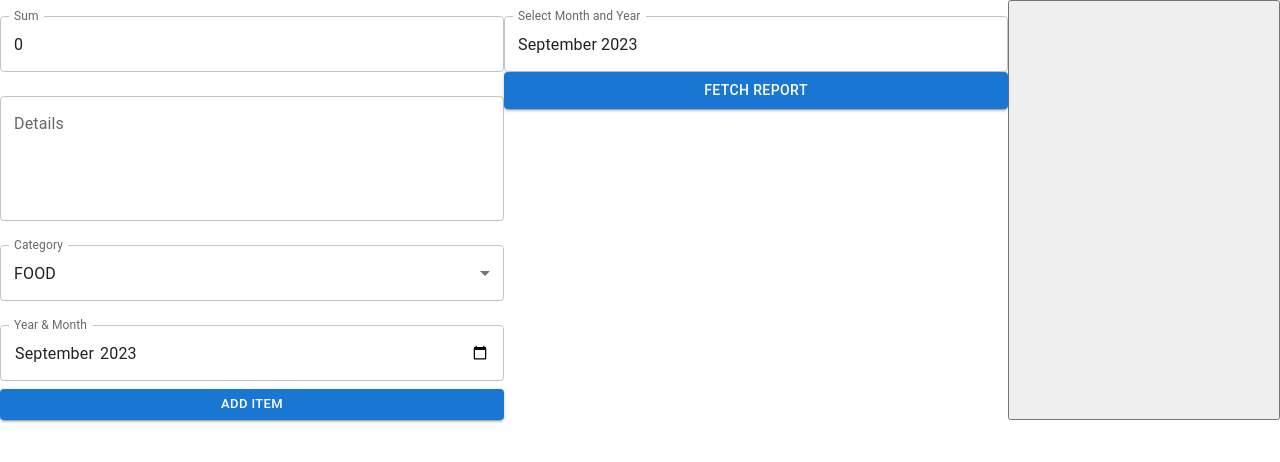
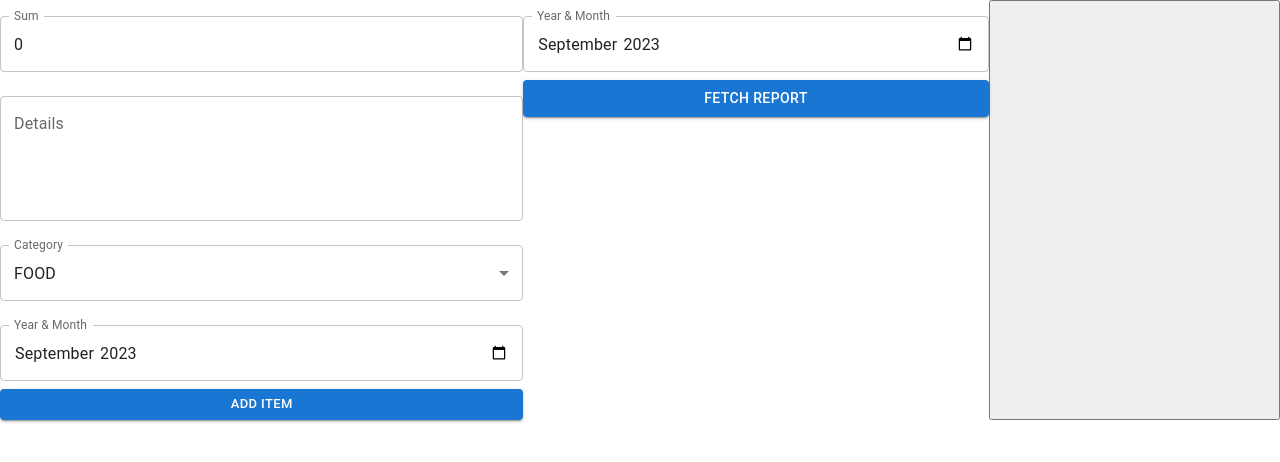
Before and after one commit to LironMat/frontend_final_project, a React (Create React App) app: page / in a window 1280 px wide. Shown: the top 462 px of the page. Built offline with nearby package versions, Linux system fonts and the light colour scheme.

Commit message:
fix DetailedReport

```diff
--- a/package.json
+++ b/package.json
@@ -6,8 +6,6 @@
     "@emotion/react": "^11.11.1",
     "@emotion/styled": "^11.11.0",
     "@mui/material": "^5.14.9",
-    "@mui/utils": "^5.14.9",
-    "@mui/x-date-pickers": "^6.14.0",
     "@testing-library/jest-dom": "^5.17.0",
     "@testing-library/react": "^13.4.0",
     "@testing-library/user-event": "^13.5.0",
--- a/src/DetailedReport/DetailedReport.js
+++ b/src/DetailedReport/DetailedReport.js
@@ -1,96 +1,107 @@
 import './DetailedReport.css';
-import { AdapterDateFns } from '@mui/x-date-pickers/AdapterDateFns';
-import { DatePicker, LocalizationProvider } from '@mui/x-date-pickers';
 import { useState } from 'react';
 import {
-  List,
-  ListItem,
-  ListItemText,
   Button,
-  Divider,
   FormControl,
   Typography,
+  TextField,
+  TableCell,
+  TableRow,
+  TableHead,
+  Table,
+  TableContainer,
+  TableBody,
 } from '@mui/material';
 import { IDB } from '../idbModule';
+import { format } from 'date-fns';
 
 export default function DetailedReport() {
-  const [selectedDate, setSelectedDate] = useState(new Date());
-  const [reportData, setReportData] = useState([]);
-  const [reportDate, setReportDate] = useState(null);
-  const [errorMessage, setErrorMessage] = useState('');
+  const [yearMonthValue, setYearMonthValue] = useState(format(new Date(), 'yyyy-MM'));
+  const [reportData, setReportData] = useState({
+    data: [],
+    date: yearMonthValue,
+    errorMessage: '',
+  });
 
-  async function handleDateChange(newDate) {
-    setSelectedDate(newDate);
+  function handleYearMonthChange(e) {
+    setYearMonthValue(e.target.value);
   }
 
   async function fetchReportData() {
     try {
       const db = await IDB.openCostsDB('costsdb', 1);
 
-      const year = selectedDate.getFullYear();
-      const month = selectedDate.getMonth() + 1; // Months are 0-indexed, so add 1
+      const [year, month] = (yearMonthValue || format(new Date(), 'yyyy-MM'))
+        .split('-')
+        .map((split) => parseInt(split));
+
       const data = await db.getDetailedReport(month, year);
       if (data.length === 0) {
-        setErrorMessage('No reports for selected date');
+        setReportData({
+          data: null,
+          date: yearMonthValue,
+          errorMessage: 'No reports for selected date',
+        });
       } else {
-        setErrorMessage('');
-        setReportData(data);
-        setReportDate(selectedDate);
+        setReportData({ data: data, date: yearMonthValue, errorMessage: '' });
       }
     } catch (error) {
       console.error('Error fetching report data:', error);
-      setErrorMessage('An error occurred while fetching the report data.');
+      return false;
     }
   }
 
+  const tableHeaders = ['Sum', 'Category', 'Description'];
+
   return (
     <div className="form-container">
-      <LocalizationProvider dateAdapter={AdapterDateFns}>
       <FormControl margin="normal">
-          <DatePicker
-            views={['year', 'month']}
-            label="Select Month and Year"
-            value={selectedDate}
-            onChange={handleDateChange}
+        <TextField
+          value={yearMonthValue}
+          onChange={handleYearMonthChange}
+          label="Year & Month"
+          type="month"
         />
+      </FormControl>
+
       <Button variant="contained" color="primary" onClick={fetchReportData}>
         Fetch Report
       </Button>
-        </FormControl>
-        {errorMessage && (
+
+      {reportData.errorMessage && (
         <Typography color="error" align="center">
-            {errorMessage}
+          {reportData.errorMessage}
         </Typography>
       )}
-        {!errorMessage && reportData.length > 0 && (
+
+      {!reportData.errorMessage && reportData.data.length > 0 && (
         <div>
           <Typography color="green" align="center">
-              Showing results for{' '}
-              {reportDate.toLocaleString('default', { month: 'long', year: 'numeric' })}
+            Showing results for {reportData.date}
           </Typography>
-            <List>
-              {reportData.map((report, index) => (
-                <div key={index}>
-                  <ListItem>
-                    <ListItemText
-                      primary={
-                        <Typography component="div">
-                          Sum: {report.sum}
-                          <br />
-                          Category: {report.category}
-                          <br />
-                          Description: {report.description}
-                        </Typography>
-                      }
-                    />
-                  </ListItem>
-                  {index < reportData.length - 1 && <Divider />}
-                </div>
+
+          <TableContainer>
+            <Table>
+              <TableHead>
+                <TableRow>
+                  {tableHeaders.map((header) => (
+                    <TableCell key={header}>{header}</TableCell>
                   ))}
-            </List>
+                </TableRow>
+              </TableHead>
+              <TableBody>
+                {reportData.data.map((report, index) => (
+                  <TableRow key={index}>
+                    <TableCell>{report.sum}</TableCell>
+                    <TableCell>{report.category}</TableCell>
+                    <TableCell>{report.description}</TableCell>
+                  </TableRow>
+                ))}
+              </TableBody>
+            </Table>
+          </TableContainer>
         </div>
       )}
-      </LocalizationProvider>
     </div>
   );
 }
```
Also changed, not shown: 1 other file (tests, documents, lock files or other folders). Lines whose indentation alone changed are shown as unchanged.
